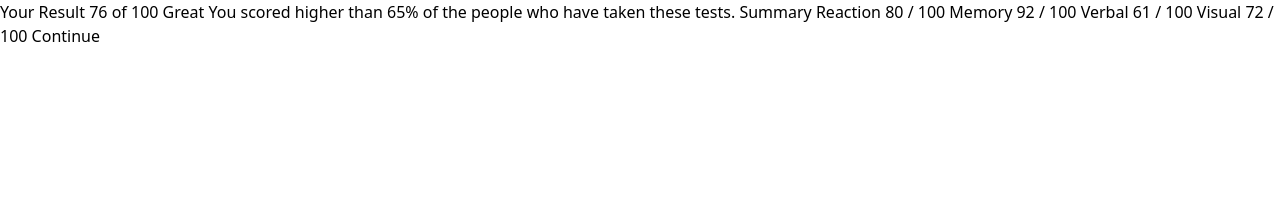
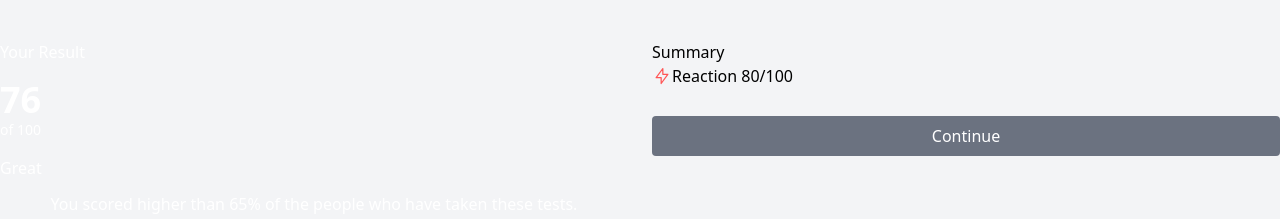
Before and after one commit to DSAW-2024-1/css-frameworks-MariaFernandaTamayo, a plain HTML site: page tailwindcss-workshop/index.html in a window 1280 px wide. Drawn offline with nearby package versions, Linux system fonts and the light colour scheme.

Commit message:
boostrap

```diff
--- a/tailwindcss-workshop/index.html
+++ b/tailwindcss-workshop/index.html
@@ -5,29 +5,65 @@
     <meta name="viewport" content="width=device-width, initial-scale=1.0" />
     <script src="https://cdn.tailwindcss.com"></script>
   </head>
-  <body>
-    Your Result
-    76
-    of 100
+  <body class="bg-gray-100">
+    <div class="container mx-auto mt-10">
+      <div class="grid grid-cols-1 md:grid-cols-2 gap-6">
+        <!-- Cuadro Morado -->
+        <div class="col-span-1 md:col-span-1">
+          <div class="squarep">
+            <h3 class="mb-4 text-white">Your Result</h3>
+            <div class="rounded-circle-container">
+              <div class="rounded-circle bg-purple-dark text-white">
+                <p class="m-0 text-4xl font-bold">76</p>
+                <p class="m-0 text-sm">of 100</p>
+              </div>
+            </div>
+            <h3 class="mt-4 text-white">Great</h3>
+            <h6 class="mt-3 text-center text-white">
+              You scored higher than 65% of the people who have taken these
+              tests.
+            </h6>
+          </div>
+        </div>
 
-    Great
-    You scored higher than 65% of the people who have taken these tests.
-
-    Summary
-
-    Reaction
-    80 / 100
-
-    Memory
-    92 / 100
-
-    Verbal
-    61 / 100
-
-    Visual
-    72 / 100
-
-    Continue
-
+        <!-- Cuadro Blanco -->
+        <div class="col-span-1 md:col-span-1">
+          <div class="squareb">
+            <h3 class="sumary">Summary</h3>
+            <div class="block">
+              <div class="flex items-center">
+                <div class="image">
+                  <!-- SVG de reacción -->
+                  <svg
+                    xmlns="http://www.w3.org/2000/svg"
+                    width="20"
+                    height="20"
+                    fill="none"
+                    viewBox="0 0 20 20"
+                  >
+                    <path
+                      stroke="#F55"
+                      stroke-linecap="round"
+                      stroke-linejoin="round"
+                      stroke-width="1.25"
+                      d="M10.833 8.333V2.5l-6.666 9.167h5V17.5l6.666-9.167h-5"
+                    />
+                  </svg>
+                </div>
+                <h6 class="reaction">Reaction 80/100</h6>
+              </div>
+            </div>
+            <!-- Más bloques aquí... -->
+            <div class="text-center mt-3">
+              <button
+                class="btn btn-custom bg-gray-500 text-white w-full mt-4 p-2 rounded"
+              >
+                Continue
+              </button>
+            </div>
+          </div>
+        </div>
+      </div>
+    </div>
   </body>
 </html>
```
